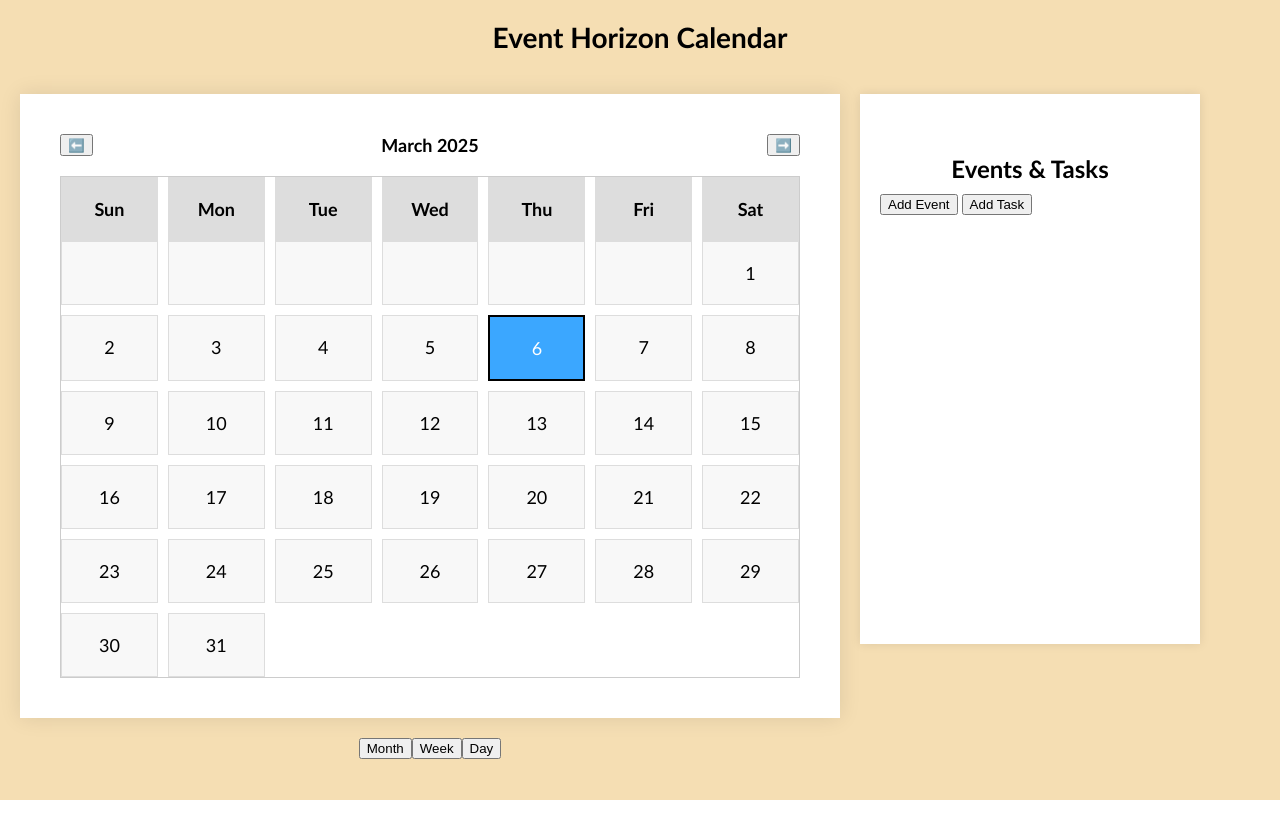
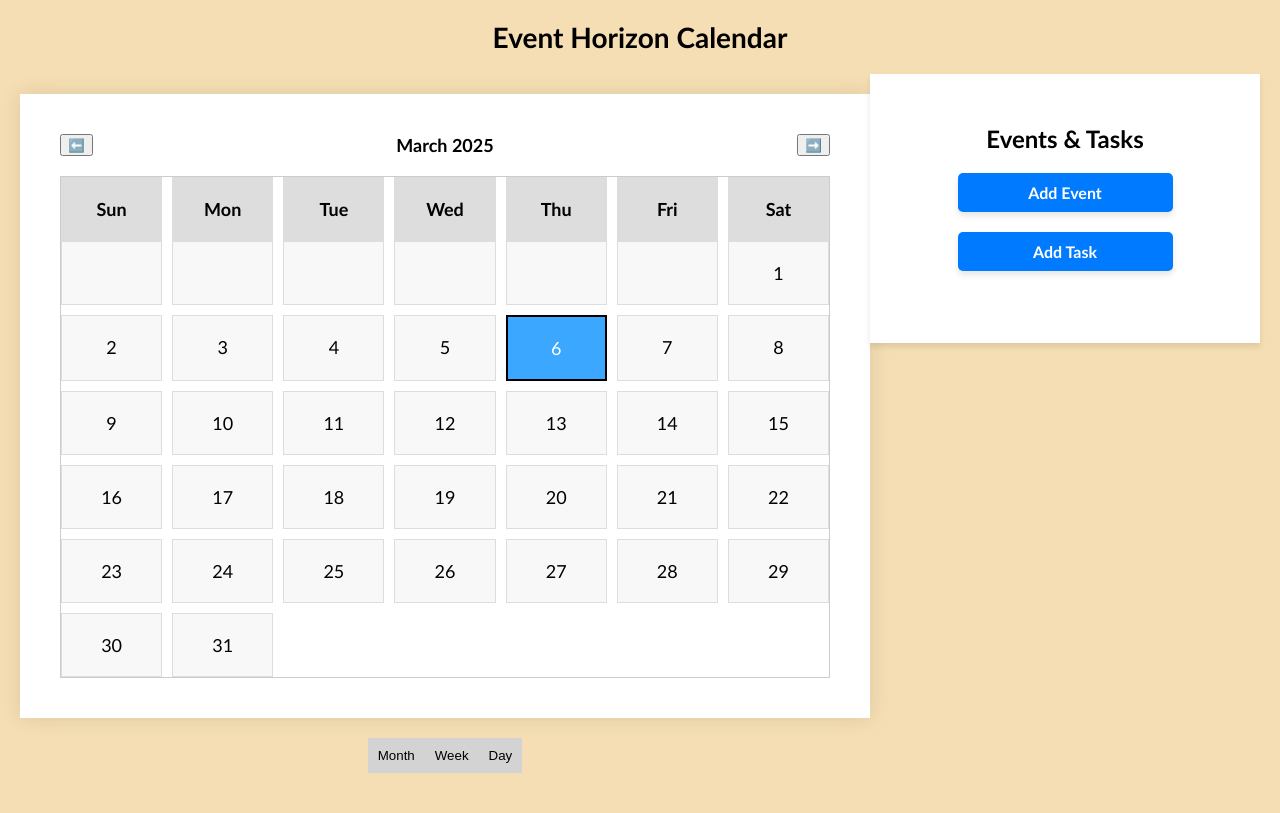
Before and after one commit to NoohAlavi/fusion_four_studios_repo, a Flask app: page / in a window 1280 px wide. Run offline with Flask 3, Linux system fonts and the light colour scheme.

Commit message:
buttons updated

```diff
--- a/static/calendar.js
+++ b/static/calendar.js
@@ -274,4 +274,19 @@ document.addEventListener('DOMContentLoaded', function () {
       this.reset();
   });
 
+const viewButtons = document.querySelectorAll(".viewControls button");
+
+    viewButtons.forEach(button => {
+        button.addEventListener("click", function () {
+            // Remove 'active' from all buttons
+            viewButtons.forEach(btn => btn.classList.remove("active"));
+
+            // Add 'active' to the clicked button
+            this.classList.add("active");
+        });
+    });
+
+
+
+
 });
--- a/static/styles.css
+++ b/static/styles.css
@@ -132,13 +132,11 @@ body {
 }
 
 .event-panel {
-    width: 300px;
-    height: 470px;
-    margin: 20px 60px 0px 20px;
-    background: white;
-    padding: 40px 20px 40px 20px;
-    box-shadow: 0 0 10px rgba(0, 0, 0, 0.1);
+    display: flex;
+    flex-direction: column;
+    align-items: center; /* Centers content inside */
 }
+
 
 .event-panel h2 {
     text-align: center;
@@ -211,3 +209,54 @@ button[type="submit"] {
     margin-top: 5px;
     box-sizing: border-box;
 }
+
+.viewControls button {
+    padding: 10px;
+    border: none;
+    cursor: pointer;
+    background-color: lightgray;
+}
+
+.viewControls button.active {
+    background-color: #007bff !important;
+    color: white !important;
+    font-weight: bold !important;
+}
+
+
+.event-panel {
+    width: 90%;
+    max-width: 350px; /* Ensures it stays within a reasonable size */
+    margin: 0 auto; /* Centers the panel */
+    padding: 30px 20px;
+    background: white;
+    text-align: center;
+    box-shadow: 0px 4px 6px rgba(0, 0, 0, 0.1);
+}
+
+.event-panel button {
+    all: unset; /* Removes default button styles */
+    display: inline-block;
+    padding: 10px 20px;
+    border-radius: 5px;
+    font-size: 16px;
+    text-align: center;
+    cursor: pointer;
+    transition: background 0.3s, color 0.3s;
+    background-color: #007bff; /* Primary color */
+    color: white;
+    font-weight: bold;
+    box-shadow: 0px 4px 6px rgba(0, 0, 0, 0.1);
+}
+
+/* Hover Effect */
+.event-panel button:hover {
+    background-color: #0056b3;
+    box-shadow: 0px 6px 10px rgba(0, 0, 0, 0.15);
+}
+
+/* Optional: Make Them Full Width */
+.event-panel button {
+    width: 50%;
+    margin: 10px 0;
+}
```
